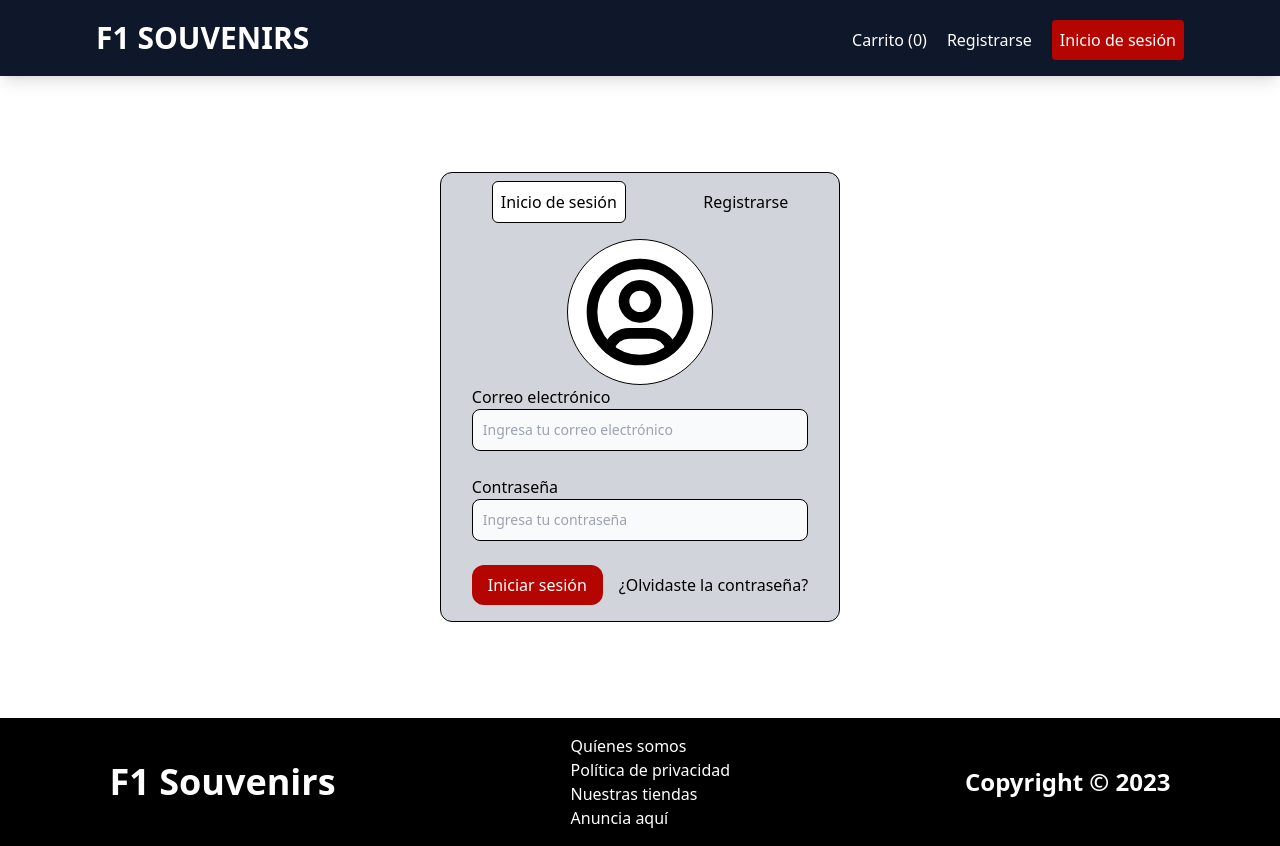
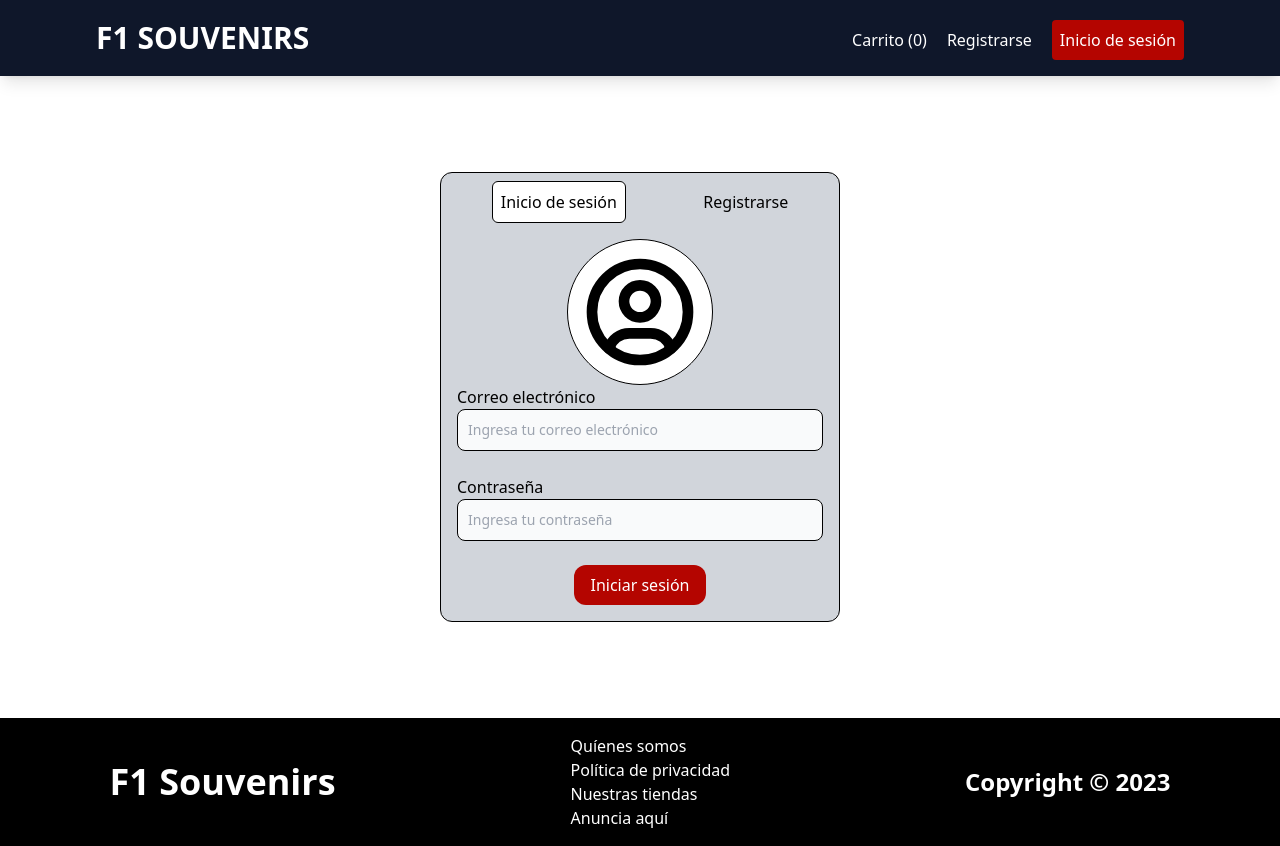
Before and after one commit to DaquitoCoder/F1-Souvenirs-UI, a React (Vite) app: page /login in a window 1280 px wide. Built offline with nearby package versions, Linux system fonts and the light colour scheme.

Commit message:
Update Login component styling and form layout

```diff
--- a/src/views/Login.jsx
+++ b/src/views/Login.jsx
@@ -30,18 +30,18 @@ const Login = () => {
     <SimplePage>
       <div className='bg-white flex flex-col items-center justify-center py-24'>
         {serverErrors.length > 0 && <Alert message={serverErrors[0]} />}
-        <div className='login-card mx-4 min-w-fit border px-4 pt-2 pb-4 border-black rounded-xl bg-gray-300 w-[400px]'>
+        <div className='login-card mx-4 min-w-fit border px-4 pt-2 pb-4 border-black rounded-xl bg-gray-300 w-[calc(100vw-2rem)] max-w-[400px]'>
           <div className='login-card-title flex gap-2 flex-col sm:flex-row justify-around items-center mb-4'>
-            <p className='border border-black p-2 rounded-md bg-white'>
+            <Typography variant='p' className='border border-black p-2 rounded-md bg-white'>
               Inicio de sesión
-            </p>
+            </Typography>
             <Link to={'/signup'}>Registrarse</Link>
           </div>
           <div className='login-card-body flex flex-col justify-center items-center'>
             <div className='login-icon w-fit p-2 text-center rounded-full border border-black bg-white'>
               <IconUserCircle size='128px' />
             </div>
-            <form onSubmit={handleSubmit(onSubmit)}>
+            <form onSubmit={handleSubmit(onSubmit)} className='w-full'>
               <div className='form-group mb-6'>
                 <label htmlFor='email'>Correo electrónico</label>
                 <input
@@ -77,15 +77,12 @@ const Login = () => {
                   </p>
                 )}
               </div>
-              <div className='form-buttons flex items-center justify-around gap-4 flex-col sm:flex-row'>
+              <div className='form-buttons flex items-center justify-around gap-4 flex-col sm:flex-row w-full'>
                 <input
                   type='submit'
                   value='Iniciar sesión'
                   className='bg-[#B40500] hover:bg-red-700 focus:outline-none focus:ring-red-500 active:bg-red-800 py-2 px-4 rounded-xl text-white'
                 />
-                <Typography variant='p' className='text-center'>
-                  <Link to={'/forgot-password'}>¿Olvidaste la contraseña?</Link>
-                </Typography>
               </div>
             </form>
           </div>
```
